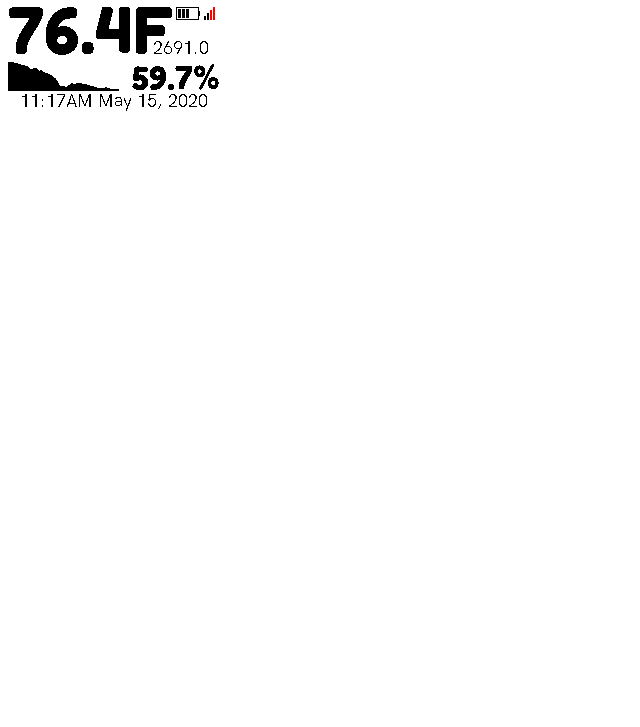
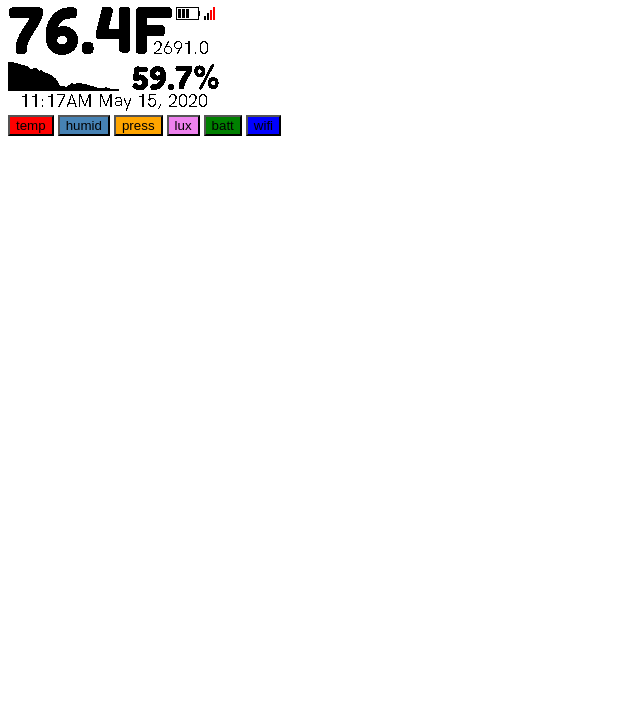
Before and after one commit to mcmspark/greenhouse, a plain HTML site: page index.html in a window 1280 px wide. Shown: the part 73-800 px from the top of the page, without its empty margins (0-640 px from the left). Drawn offline with nearby package versions, Linux system fonts and the light colour scheme.

Commit message:
Added D3 Graphs

```diff
--- a/index.html
+++ b/index.html
@@ -1,14 +1,93 @@
 <!doctype html>
 <html lang="en">
+
 <head>
+    <script src="https://d3js.org/d3.v5.min.js"></script>
+</head>
 
-    </head>
 <body>
     <div>
         <h1>Greenhouse</h1>
     </div>
     <div>
-            <img src="currentDisplay.png"/>
+        <img src="currentDisplay.png" />
     </div>
+    <button onclick="drawGraph('temp','red')" style="background-color: red;">temp</button>
+    <button onclick="drawGraph('humid','steelblue')" style="background-color: steelblue;">humid</button>
+    <button onclick="drawGraph('press','orange')" style="background-color: orange;">press</button>
+    <button onclick="drawGraph('lux','violet')" style="background-color: violet;">lux</button>
+    <button onclick="drawGraph('batt','green')" style="background-color: green;">batt</button>
+    <button onclick="drawGraph('wifi','blue')" style="background-color: blue;">wifi</button>
+    <div id="my_dataviz"></div>
+    <script>
+        var origData=[];
+        function getGreenHouseData(url,callback){
+            if(origData.length>0)callback();
+            else d3.json("GreenHouseData.json").then(d=>{
+                console.log("read file");
+                origData=d;
+                callback();
+            });
+        }
+
+        function drawGraph(fieldname,color){
+            // set the dimensions and margins of the graph
+            var margin = { top: 10, right: 30, bottom: 30, left: 60 },
+                width = 460 - margin.left - margin.right,
+                height = 400 - margin.top - margin.bottom;
+
+            // append the svg object to the body of the page
+            var svg = d3.select("#my_dataviz")
+                .append("svg")
+                .attr("width", width + margin.left + margin.right)
+                .attr("height", height + margin.top + margin.bottom)
+                .append("g")
+                .attr("transform",
+                "translate(" + margin.left + "," + margin.top + ")");
+
+            //Read the data
+            getGreenHouseData("GreenHouseData.json", function(){
+                let data = [];
+                origData.forEach(function(d){data.push({ date: d3.timeParse("%I:%M%p %b %d, %Y")(d.time), value: d[fieldname] })});
+
+                // Now I can use this dataset:
+
+                //console.log(data[0]);
+                // Add X axis --> it is a date format
+                var x = d3.scaleTime()
+                    .domain(d3.extent(data, function (d) { return d.date; }))
+                    .range([0, width]);
+                svg.append("g")
+                    .attr("transform", "translate(0," + height + ")")
+                    .call(d3.axisBottom(x));
+
+                // Add Y axis
+                var y = d3.scaleLinear()
+                    .domain([d3.min(data, function (d) { return +d.value; }), d3.max(data, function (d) { return +d.value; })])
+                    .range([height, 0]);
+                svg.append("g")
+                    .call(d3.axisLeft(y));
+
+                // Add the line
+                svg.append("path")
+                    .datum(data)
+                    .attr("fill", "none")
+                    .attr("stroke", color)
+                    .attr("stroke-width", 1.5)
+                    .attr("d", d3.line()
+                        .x(function (d) { return x(d.date) })
+                        .y(function (d) { return y(d.value) })
+                    );
+                svg.append('text')
+                .attr('y', margin.top)
+                .attr('x', margin.left)
+                .attr('dy', '1.5em') // 1em equals exactly one unit of the currently specified text point size.
+                .style("text-anchor", 'middle')
+                .text(fieldname);
+
+            });
+        }
+    </script>
 </body>
+
 </html>
```
Lines whose indentation alone changed are shown as unchanged.
